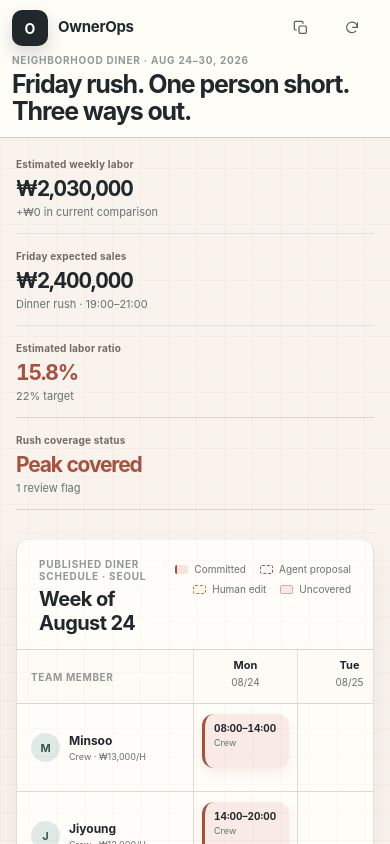
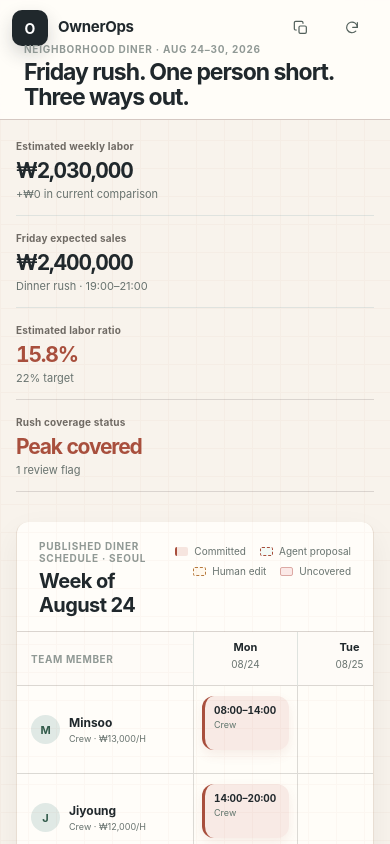
Before and after one commit to sionchu/ownerops-webmcp, a Next.js app: page / in a window 390 px wide. Shown: the top 844 px of the page. Built offline with nearby package versions, Linux system fonts and the light colour scheme.

Commit message:
fix: compress OwnerOps operating header

```diff
--- a/src/app/globals.css
+++ b/src/app/globals.css
@@ -332,3 +332,21 @@ h2 { font-size: 16px; letter-spacing: -.02em; }
   .context-stage p { display: none; }
   .workspace { min-height: calc(100vh - 104px); }
 }
+
+/* Keep the context in the operating header rather than a second hero row. */
+.topbar { height: 154px; min-height: 154px; grid-template-rows: 36px; overflow: hidden; }
+.context-stage { position: absolute; left: 30px; bottom: 13px; margin: 0; }
+.context-stage h1 { font-size: clamp(28px, 2.1vw, 32px); line-height: 1.06; }
+.context-stage p { display: none; }
+.workspace { min-height: calc(100vh - 154px); }
+@media (max-width: 900px) {
+  .topbar { height: 132px; min-height: 132px; }
+  .context-stage { left: 18px; bottom: 12px; }
+  .workspace { min-height: calc(100vh - 132px); }
+}
+@media (max-width: 650px) {
+  .topbar { height: 120px; min-height: 120px; }
+  .context-stage { left: 12px; bottom: 10px; max-width: calc(100% - 24px); }
+  .context-stage h1 { font-size: 23px; }
+  .workspace { min-height: calc(100vh - 120px); }
+}
```
